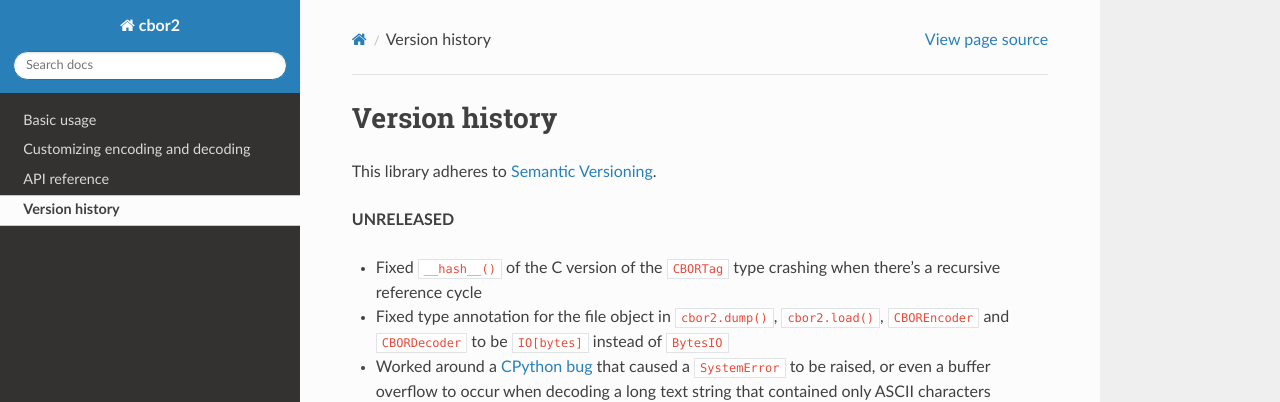
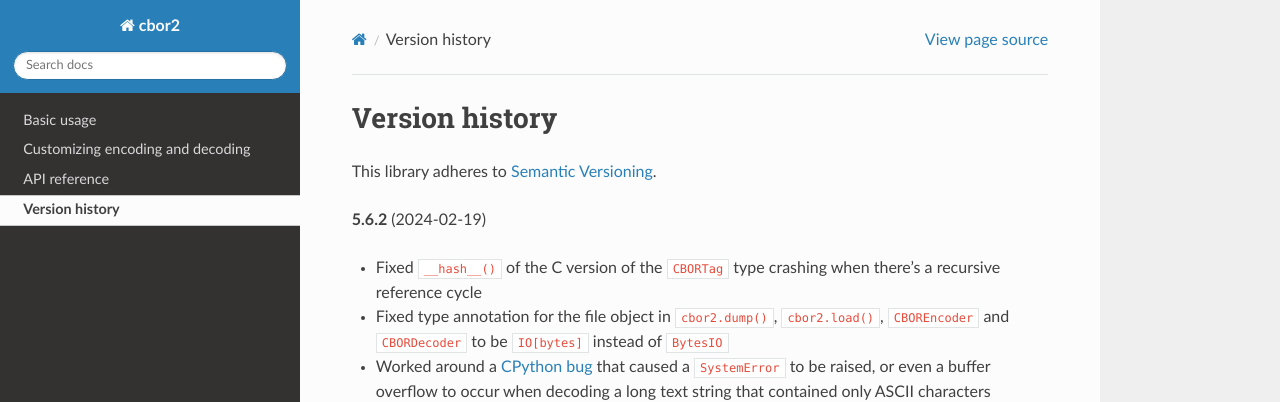
Before and after one commit to agronholm/cbor2, a Sphinx documentation site: the page built from docs/versionhistory.rst, in a window 1280 px wide and 900 px high. Shown: the top 402 px of the window. Built offline with Sphinx 7.4.7 and the Read the Docs theme 2.0.0, drawn with Linux system fonts in a browser that asks for light colours; the version number could not be read and is left out.

Commit message:
Bumped up the version

```diff
--- a/docs/versionhistory.rst
+++ b/docs/versionhistory.rst
@@ -5,7 +5,7 @@
 
 This library adheres to `Semantic Versioning <http://semver.org/>`_.
 
-**UNRELEASED**
+**5.6.2** (2024-02-19)
 
 - Fixed ``__hash__()`` of the C version of the ``CBORTag`` type crashing when there's a recursive
   reference cycle
```
